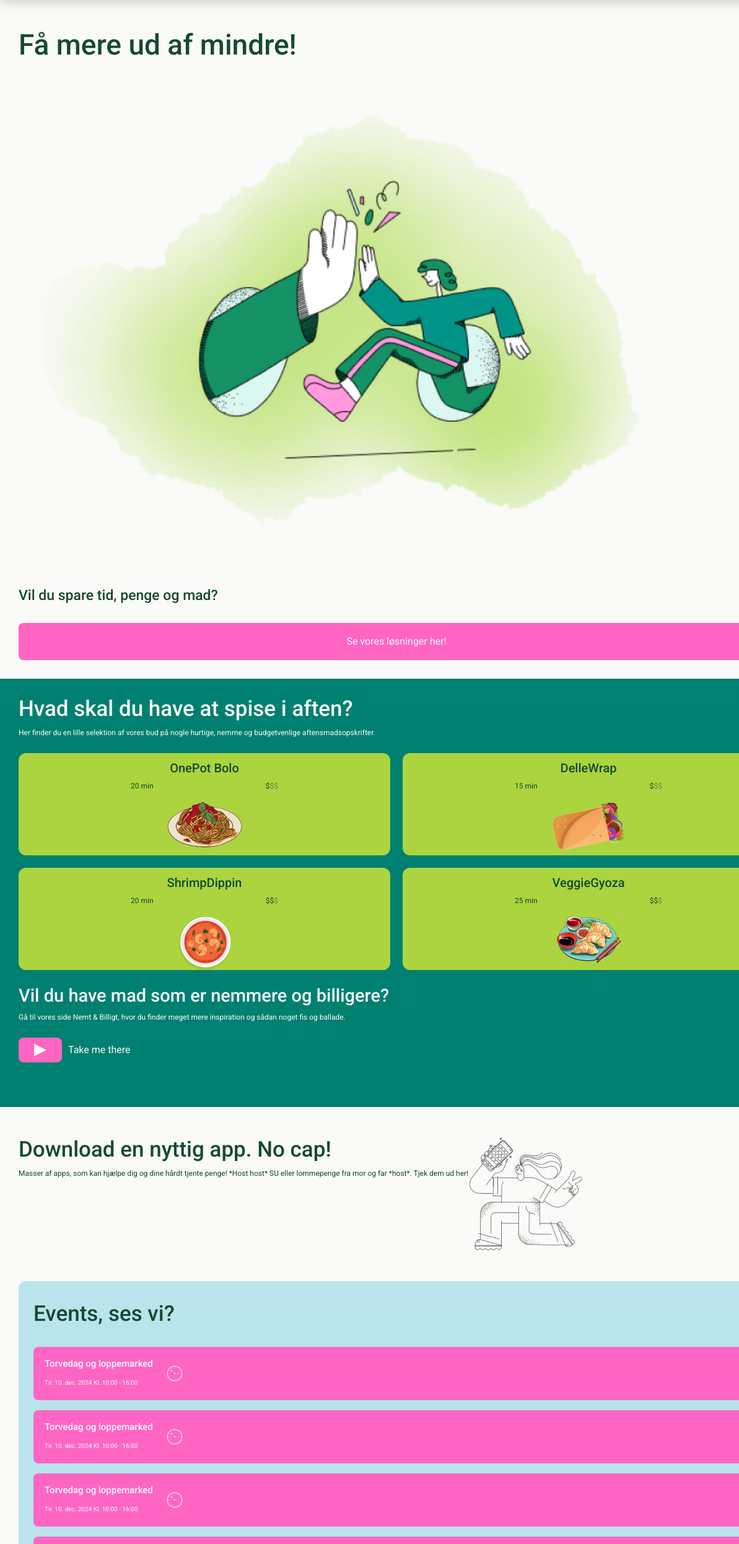
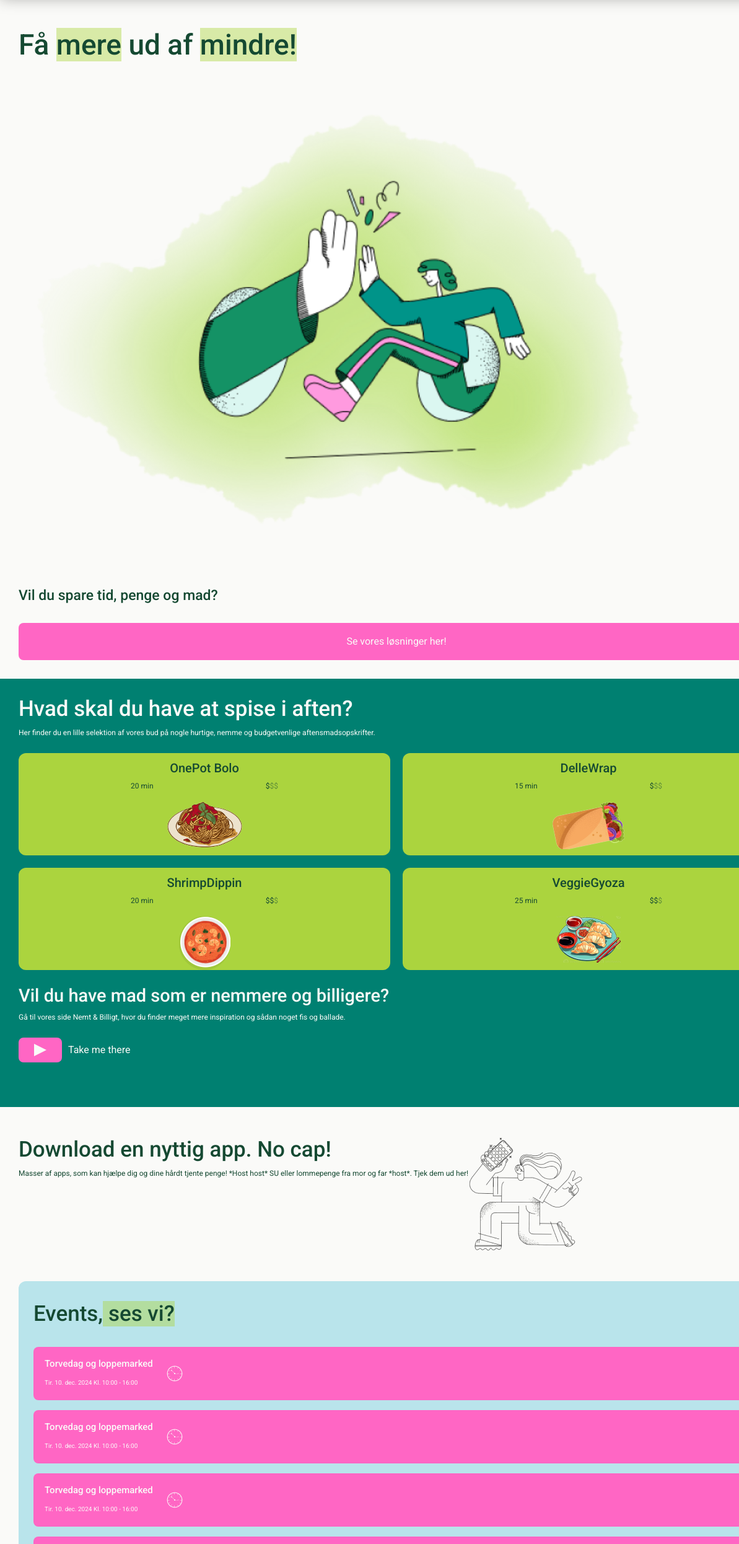
Before and after one commit to DanielCH5/eksamen2semester, a website: page index.html in a window 1280 px wide. Shown: the part 69-2560 px from the top of the page at 62% size, 0-1193 px from the left. Drawn offline with nearby package versions, Linux system fonts and the light colour scheme; files that its build step writes are made by us from their sources.

Commit message:
highlights tilføjet til landing page

```diff
--- a/css/styles.scss
+++ b/css/styles.scss
@@ -11,6 +11,7 @@ $light: #FAFAF8;
 $turkis: #008071;
 $lysgrøn: #ABD43E;
 $lysblå :#B9E4EB;
+$highlight: #acd43e70;
 
 
 
@@ -65,7 +66,9 @@ small {
 p {
 	font-size: 12px;
 }
-
+.highlight{
+	background-color: $highlight;
+}
 .navigation {
 	background-color: $light;
 	display: grid;
--- a/index.html
+++ b/index.html
@@ -147,7 +147,7 @@
 	</script>
 	<div class="hero">
 		<div class="overskrifter">
-			<h1>Få mere ud af mindre!</h1>
+			<h1>Få <span class="highlight">mere</span> ud af <span class="highlight">mindre!</span></h1>
 		</div>
 		<div class="herobillede">
 			<img src="pics/drawingfarve.png" style="width: 100%;"
@@ -279,7 +279,7 @@
 	<div class="eventsektion">
 		<div class="eventsindhold">
 			<div class="eventoverskrift text-primary"> <!--bootstrap brugt til at ændre farven til $primary-->
-				<h2>Events, ses vi?</h2>
+				<h2>Events,<span class="highlight"> ses vi?</span></h2>
 			</div>
 
 			<div class="events">
```
